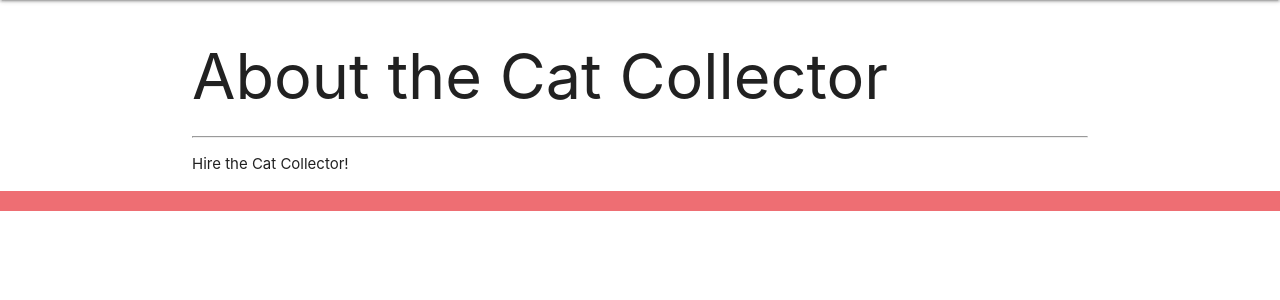
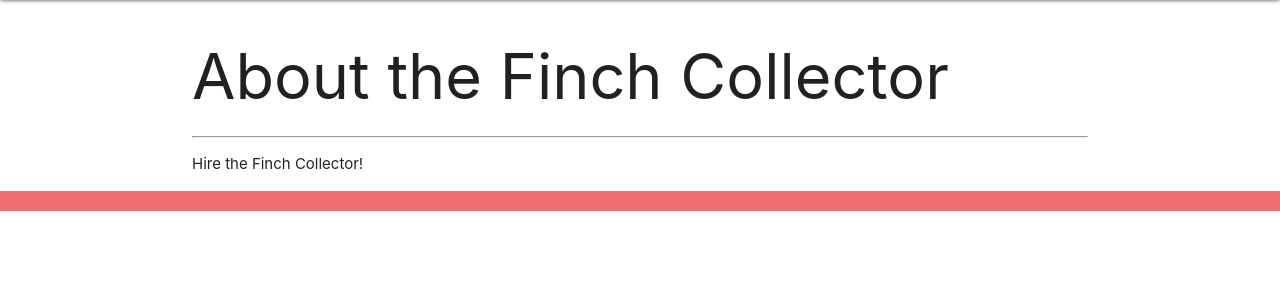
Before and after one commit to Malokingsley/finchcollector, a Django app: template finchcollector/main_app/templates/about.html in a window 1280 px wide. Shown: the part 64-364 px from the top of the page. Run offline with Django 4.2, Linux system fonts and the light colour scheme; the template is opened without the code that fills it, so the values that code supplies are empty.

Commit message:
"finch app attempt"

```diff
--- a/finchcollector/main_app/templates/about.html
+++ b/finchcollector/main_app/templates/about.html
@@ -1,6 +1,6 @@
 {% extends 'base.html' %}
 {% block content %}
-    <h1>About the Cat Collector</h1>
+    <h1>About the Finch Collector</h1>
     <hr>
-    <p>Hire the Cat Collector!</p>
+    <p>Hire the Finch Collector!</p>
 {% endblock %}
--- a/finchcollector/main_app/templates/main_app/finch_confirm_delete.html
+++ b/finchcollector/main_app/templates/main_app/finch_confirm_delete.html
@@ -7,6 +7,6 @@
     <form action="" method="POST">
         {% csrf_token %}
         <input type="submit" value="Yes - Delete!" class="btn">
-        <a href="{% url 'detail' cat.id %}">Cancel</a>
+        <a href="{% url 'detail' finch.id %}">Cancel</a>
     </form>
 {% endblock %}
```
